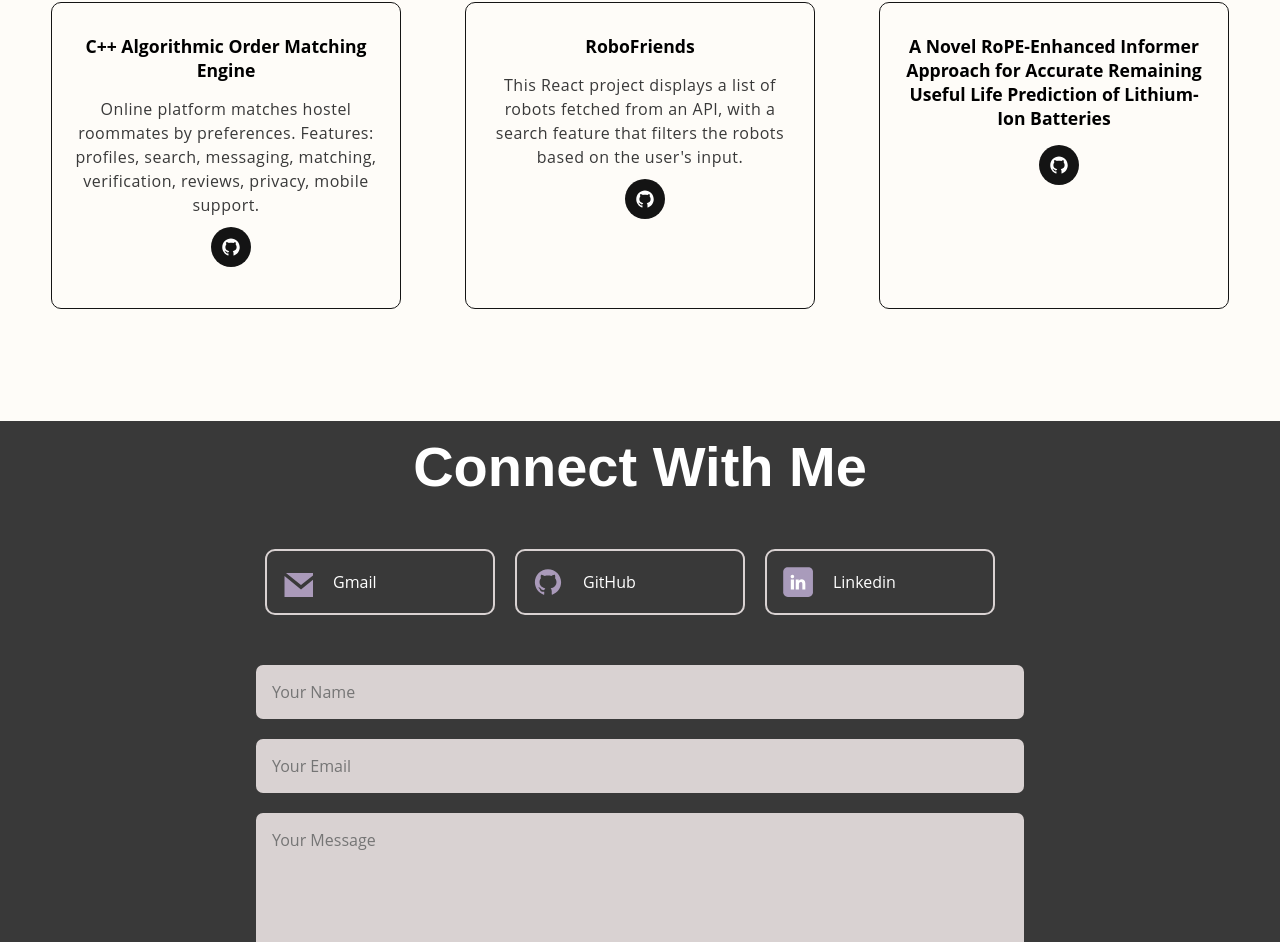
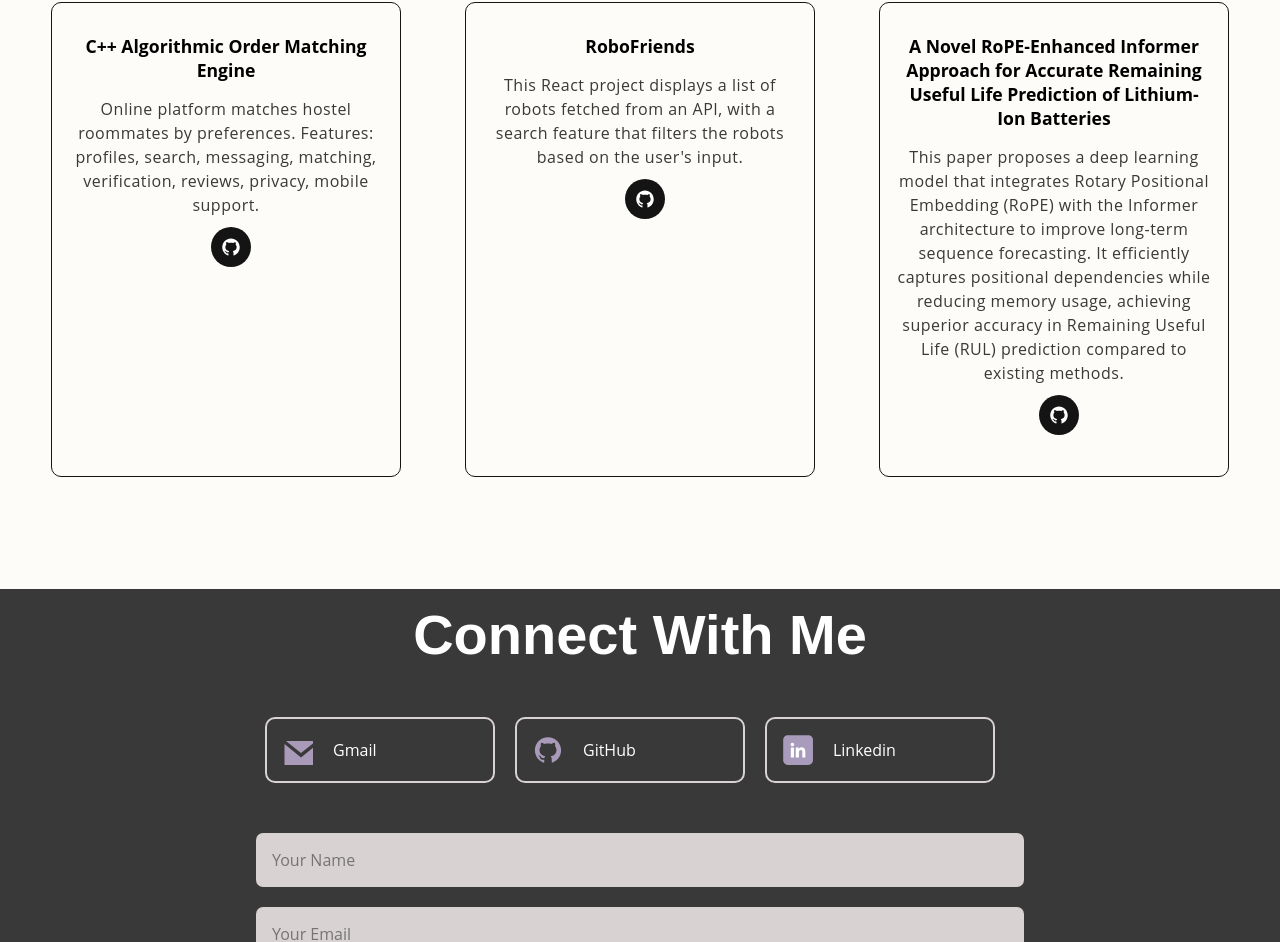
Before and after one commit to AayushNair10/portfolio, a React (Create React App) app: page / in a window 1280 px wide. Shown: the part 1985-2927 px from the top of the page. Built offline with nearby package versions, Linux system fonts and the light colour scheme.

Commit message:
Update Projects.js

```diff
--- a/src/data/Projects.js
+++ b/src/data/Projects.js
@@ -21,7 +21,7 @@ const projectItems = [
     {
       name: "A Novel RoPE-Enhanced Informer Approach for Accurate Remaining Useful Life Prediction of Lithium-Ion Batteries",
       description:
-        "",
+        "This paper proposes a deep learning model that integrates Rotary Positional Embedding (RoPE) with the Informer architecture to improve long-term sequence forecasting. It efficiently captures positional dependencies while reducing memory usage, achieving superior accuracy in Remaining Useful Life (RUL) prediction compared to existing methods.",
       gitLink: "https://doi.org/10.1109/ICEI64305.2024.10912340",
       urlLink: "https://doi.org/10.1109/ICEI64305.2024.10912340",
       skills: [],
```
